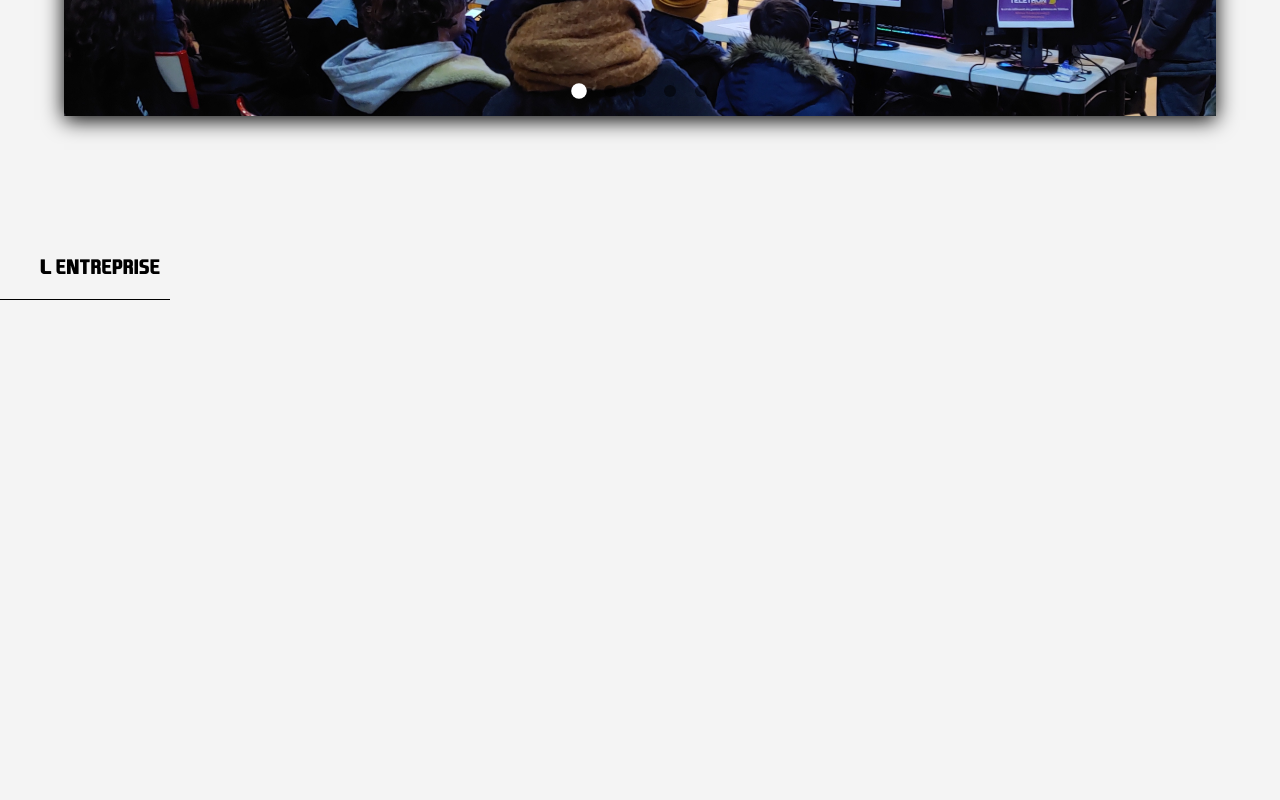
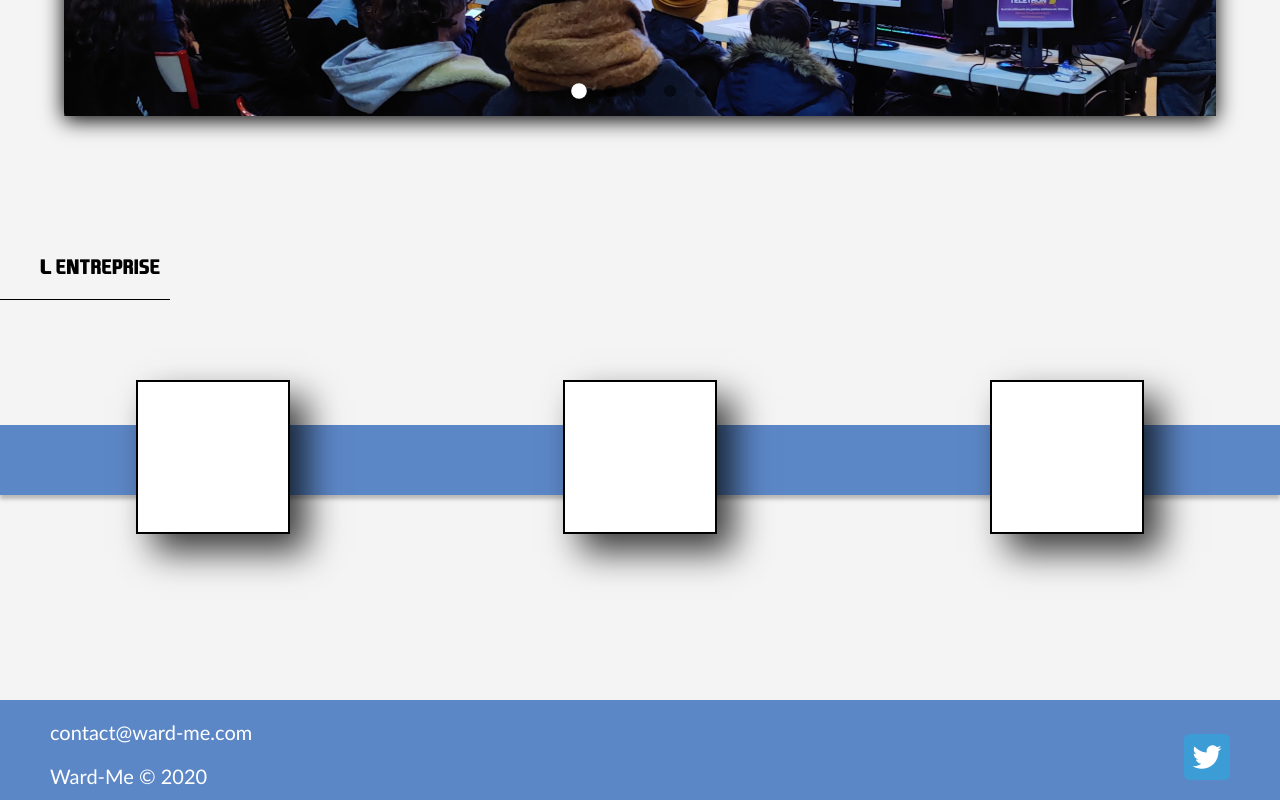
Before and after one commit to hugoborini/ward-me-v3, a website built with Parcel: page src/index.html in a window 1280 px wide. Shown: the part 1225-2025 px from the top of the page. Before the commit the page ends 1525 px from the top, so only its background shows below. Built offline with nearby package versions, Linux system fonts and the light colour scheme.

Commit message:
add the footer + intern link

```diff
--- a/src/index.html
+++ b/src/index.html
@@ -15,9 +15,9 @@
         ><span class="navicon"></span
       ></label>
       <ul class="menu">
-        <li><a href="#work">Our Work</a></li>
-        <li><a href="#about">About</a></li>
-        <li><a href="#careers">Careers</a></li>
+        <li><a href="#expertise">Nos-expertise</a></li>
+        <li><a href="#project">Nos Réalisation</a></li>
+        <li><a href="#enterprise">L'enterprise</a></li>
         <li><a href="#contact">Contact</a></li>
       </ul>
     </header>
@@ -55,11 +55,13 @@
         </div>
         <img src="" alt="" srcset="" />
       </section>
+
       <section class="title">
         <p class="title__txt">NOS EXPERTISE</p>
         <div class="title__txt--underline"></div>
       </section>
-      <section class="expertise">
+
+      <section class="expertise" id="expertise">
         <div class="expertise--conseil">
           <div class="expertise--conseil__txt">
             <img src="assets/Conseil.png" alt="" />
@@ -94,7 +96,8 @@
         <p class="title__txt--crea">NOS REALISATIONS</p>
         <div class="title__txt--underline--crea"></div>
       </section>
-      <section class="container-carrousel">
+
+      <section class="container-carrousel" id="project">
         <div class="container">
           <div class="carousel">
             <div class="carousel-prev">
@@ -132,7 +135,28 @@
         <p class="title__txt--ent">L'ENTREPRISE</p>
         <div class="title__txt--underline--ent"></div>
       </section>
+
+      <section class="enterprise" id="enterprise">
+        <div class="enterprise--member">
+          <div class="enterprise--nico"></div>
+          <div class="enterprise--alex"></div>
+          <div class="enterprise--adri"></div>
+          <div class="enterprise__bg"></div>
+        </div>
+      </section>
     </main>
+
+    <footer>
+      <section class="footer--all" id="contact">
+        <a href="https://twitter.com/Wardme_"
+          ><img class="twiter" src="assets/logo-twiter.png"
+        /></a>
+        <div class="footer--contact">
+          <p class="footer--txt">contact@ward-me.com</p>
+          <p class="footer--txt">Ward-Me © 2020</p>
+        </div>
+      </section>
+    </footer>
 
     <script src="js/app.js"></script>
   </body>
--- a/src/style/entreprise.scss
+++ b/src/style/entreprise.scss
@@ -0,0 +1,68 @@
+@mixin large {
+  @media (min-width: 770px) {
+    @content;
+  }
+}
+.enterprise {
+}
+
+.enterprise__bg {
+  position: absolute;
+  width: 100vw;
+  height: 30px;
+  top: 2000px;
+  z-index: -1;
+  margin-bottom: 200px;
+  background-color: #5c87c7;
+  box-shadow: 0px 4px 4px rgba(0, 0, 0, 0.25);
+  @include large {
+    top: 1650px;
+    height: 70px;
+  }
+}
+
+.enterprise--member {
+  display: flex;
+  flex-direction: row;
+  justify-content: space-around;
+  margin-top: 80px;
+  height: 220px;
+}
+
+.enterprise--nico {
+  width: 80px;
+  z-index: 3;
+  height: 80px;
+  background-color: white;
+  border: solid 2px black;
+  box-shadow: 17px 18px 33px 0px rgba(0, 0, 0, 0.75);
+  @include large {
+    width: 150px;
+    height: 150px;
+  }
+}
+
+.enterprise--adri {
+  width: 80px;
+  z-index: 3;
+  height: 80px;
+  background-color: white;
+  border: solid 2px black;
+  box-shadow: 17px 18px 33px 0px rgba(0, 0, 0, 0.75);
+  @include large {
+    width: 150px;
+    height: 150px;
+  }
+}
+.enterprise--alex {
+  width: 80px;
+  z-index: 3;
+  height: 80px;
+  background-color: white;
+  border: solid 2px black;
+  box-shadow: 17px 18px 33px 0px rgba(0, 0, 0, 0.75);
+  @include large {
+    width: 150px;
+    height: 150px;
+  }
+}
--- /dev/null
+++ b/src/style/footer.scss
@@ -0,0 +1,46 @@
+@import "../style/font.scss";
+@mixin large {
+  @media (min-width: 770px) {
+    @content;
+  }
+}
+
+footer {
+  width: 100vw;
+  height: 200px;
+  background-color: #5c87c7;
+  @include large {
+    height: 100px;
+    margin-top: 100px;
+  }
+}
+
+.footer--all {
+  display: flex;
+  justify-content: center;
+  flex-direction: column;
+  align-items: center;
+  @include large {
+    flex-direction: row-reverse;
+    justify-content: space-between;
+  }
+}
+
+.footer--contact {
+  margin-left: 50px;
+}
+
+.twiter {
+  margin-top: 30px;
+  @include large {
+    margin-top: 10px;
+    margin-right: 50px;
+  }
+}
+
+.footer--txt {
+  color: white;
+  font-family: "Trebuchet MS", "Lucida Sans Unicode", "Lucida Grande",
+    "Lucida Sans", Arial, sans-serif;
+  font-size: 20px;
+}
--- a/src/style/style.scss
+++ b/src/style/style.scss
@@ -5,6 +5,7 @@
 @import "../style/expertise.scss";
 @import "../style/carousel.scss";
 @import "../style/entreprise.scss";
+@import "../style/footer.scss";
 
 html,
 body {
```
Also changed, not shown: src/assets/logo-twiter.png (added).
